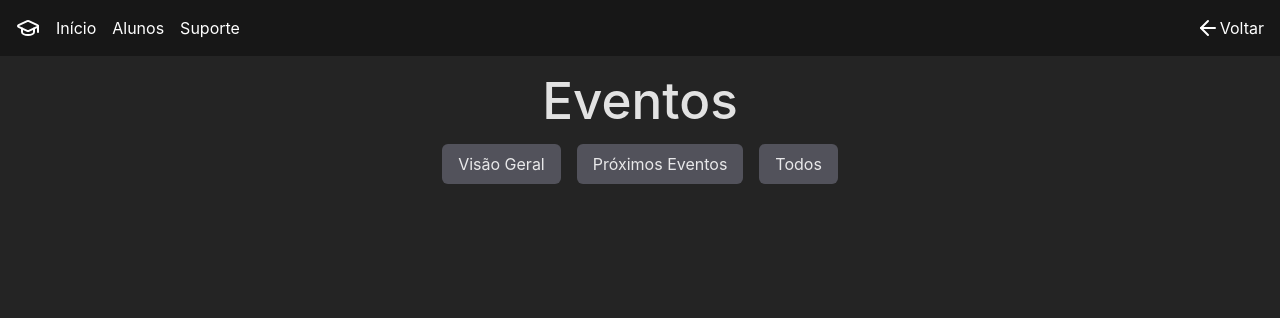
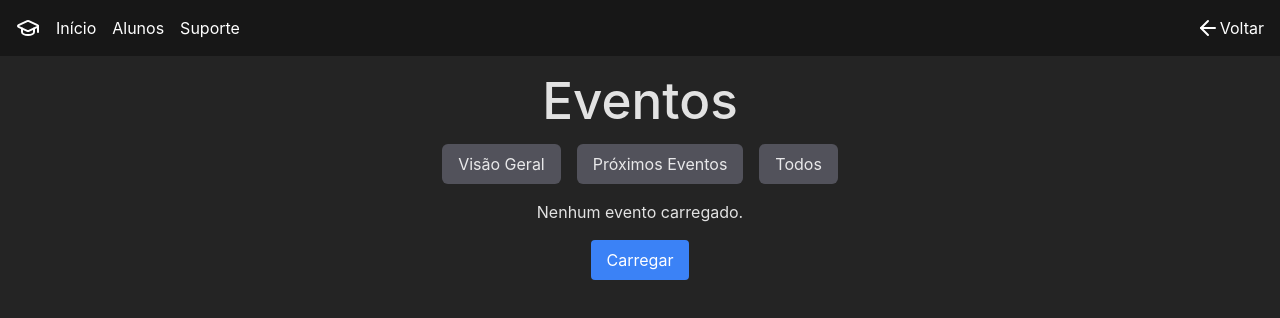
Before and after one commit to DiRezze/gerenciamento_academico, a React (Vite) app in the folder frontend/: page /eventos in a window 1280 px wide. Shown: the top 318 px of the page. Built offline with nearby package versions, Linux system fonts and the light colour scheme.

Commit message:
create: EventBlock

```diff
--- /dev/null
+++ b/frontend/src/components/eventBlock.jsx
@@ -0,0 +1,12 @@
+import React from "react";
+
+const EventBlock = ({eventData}) => {
+    return(
+        <div className="rounded-xl shadow-md bg-neutral-900 w-4/5 h-48">
+            <div></div>
+            <h2>{eventData.title}</h2>
+        </div>
+    );
+}
+
+export default EventBlock;
--- a/frontend/src/pages/eventsPage.jsx
+++ b/frontend/src/pages/eventsPage.jsx
@@ -1,17 +1,41 @@
 import React, { useState } from 'react';
+import axios from 'axios';
 import EventsNav from '../components/eventsNav';
+import SearchBar from '../components/searchBar';
+import EventBlock from '../components/eventBlock';
 
 const EventsPage = () => {
-
     const [eventList, setEventList] = useState([]);
 
-    return(
+    const fetchEvents = async () => {
+        try {
+            const response = await axios.get('http://localhost:8089/events');
+            setEventList(response.data);
+        } catch (err) {
+            console.error('Erro ao buscar eventos:', err);
+        }
+    };
+
+    return (
         <div className="flex flex-col items-center min-h-[75%] w-full">
-            <h1 className='my-4 font-medium'>Eventos</h1>
-            <EventsNav/>
-            <div className='w-full flex flex-col items-center justify-center gap-3'></div>
+            <h1 className="my-4 font-medium">Eventos</h1>
+            <EventsNav />
+            <div className="w-full flex flex-col items-center justify-center gap-3">
+                {eventList.length > 0 ? (
+                    eventList.map((event) => (
+                        <EventBlock eventData={event} />
+                    ))
+                ) : (
+                    <p>Nenhum evento carregado.</p>
+                )}
+            </div>
+            <button onClick={fetchEvents} className="mt-4 px-4 py-2 bg-blue-500 text-white rounded">
+                Carregar
+            </button>
         </div>
-    )
-}
+
+    );
+
+};
 
 export default EventsPage;
```
Also changed, not shown: 1 other file (tests, documents, lock files or other folders).
